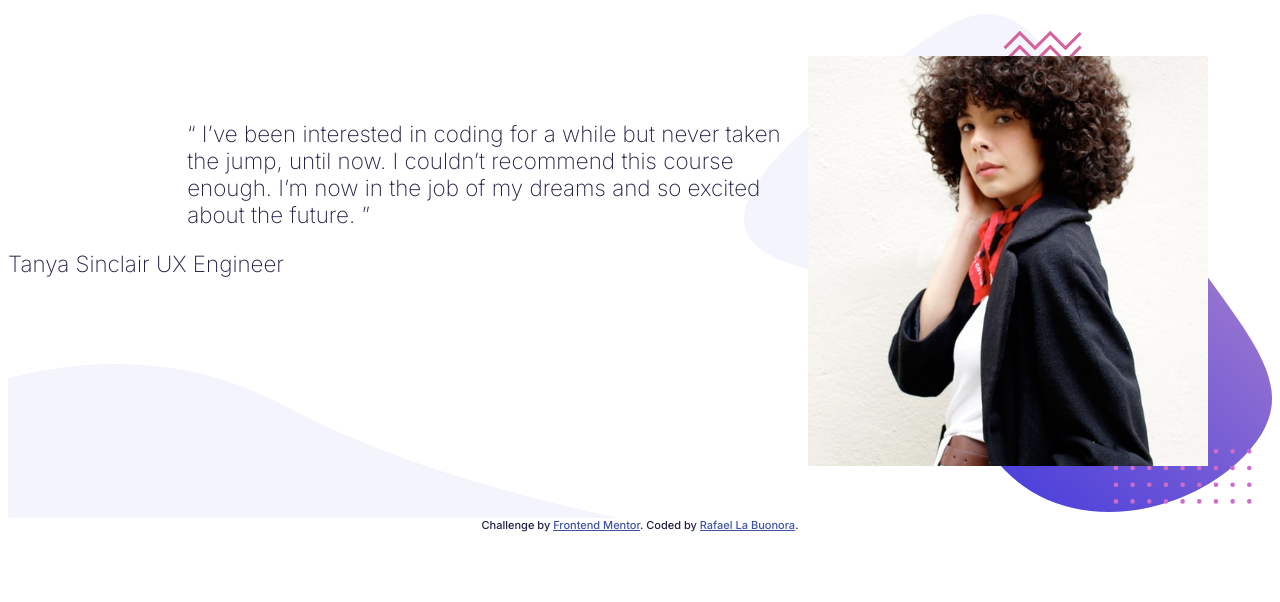
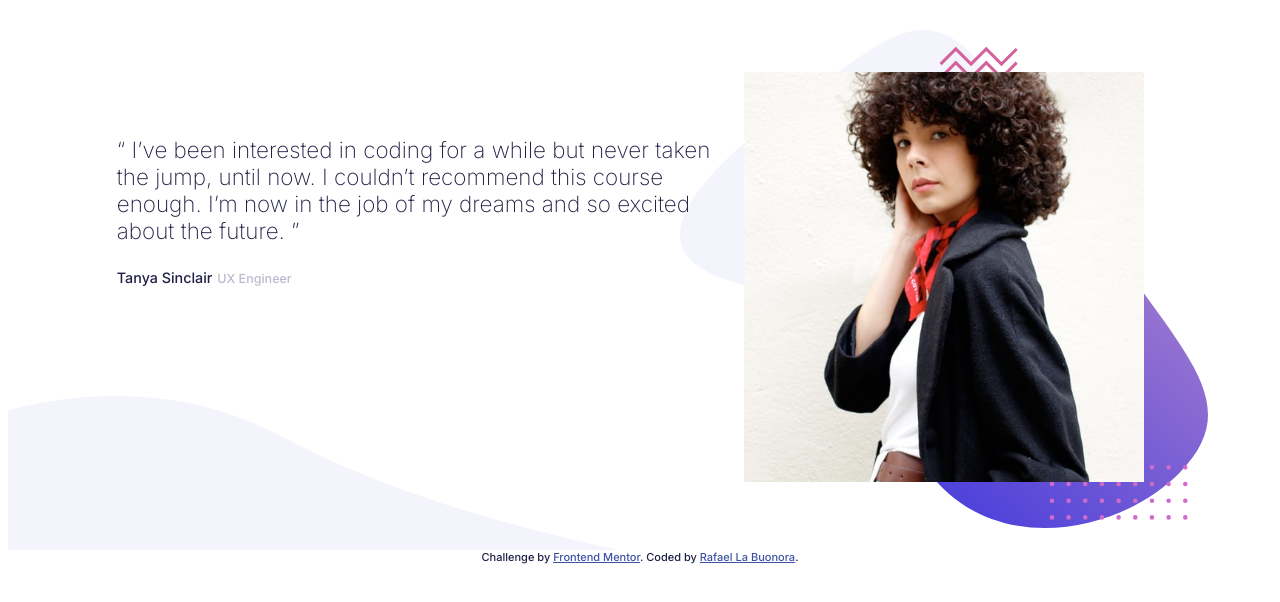
Before and after one commit to rlabuonora/bootcamp-testimonials, a plain HTML site: page index.html in a window 1280 px wide. Drawn offline with Linux system fonts and the light colour scheme.

Commit message:
Finish desktop

```diff
--- a/index.html
+++ b/index.html
@@ -24,6 +24,7 @@
              background-image: url(images/pattern-curve.svg);
              background-repeat: no-repeat;
              background-position: bottom left;
+             padding: 1em 4em;
              display: flex;
          }
 
@@ -40,11 +41,27 @@
          article {
              font-weight: 200;
              font-size: 1.4em;
+             padding: 4em 0 0 2em;
+         }
+
+         article p {
 
          }
 
-         article p {
-             padding: 4em 0 0 8em;
+         .testimonial-author {
+             font-size: .8em;
+         }
+
+         .testimonial-role {
+             font-weight: 500;
+             font-size: .7em;
+             color: hsl(240, 18%, 77%);
+         }
+
+         .testimonial-author {
+             font-size: .8em;
+             font-weight: 500;
+
          }
 
         </style>
```
